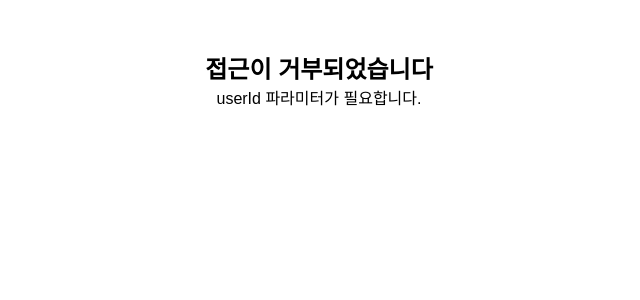
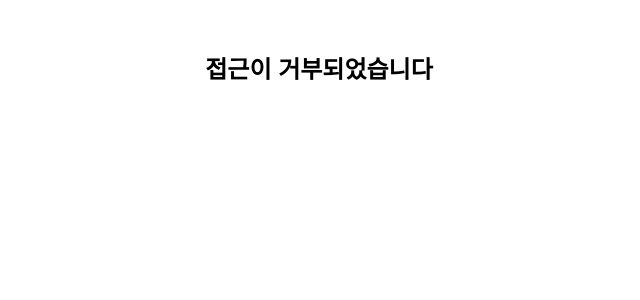
Before and after one commit to an4216/xperp_qna_chatbot, a FastAPI app: template src/templates/chat.html in a window 1280 px wide. Shown: the top 300 px of the page, without its empty margins (321-961 px from the left). Run offline with FastAPI, Linux system fonts and the light colour scheme; the template is opened without the code that fills it, so the values that code supplies are empty; some web fonts are replaced.

Commit message:
접근 거부 메시지에서 파라미터 정보 제거
보안 강화: 접근 거부 시 힌트 제거
- "userId 파라미터가 필요합니다" → "접근이 거부되었습니다"
- "3-50자 필요합니다" → "접근이 거부되었습니다"
- 예시 URL 제거

변경 사항:
- API: 모든 거부 메시지를 "접근이 거부되었습니다"로 통일
- 클라이언트: alert 및 에러 페이지 메시지 간소화
- 400 에러 → 403 에러로 변경 (일관성)

🤖 Generated with [Claude Code](https://claude.com/claude-code)

Co-Authored-By: Claude <noreply@anthropic.com>

```diff
--- a/src/templates/chat.html
+++ b/src/templates/chat.html
@@ -68,21 +68,21 @@
 
       // userId가 없으면 접근 차단
       if (!userId) {
-        alert('접근이 거부되었습니다.\n\nuserId 파라미터가 필요합니다.\n\n예시: /?userId=your_user_id');
+        alert('접근이 거부되었습니다.');
         window.close();
         // window.close()가 작동하지 않을 경우 빈 페이지로 리디렉션
         setTimeout(() => {
-          document.body.innerHTML = '<div style="text-align:center;margin-top:50px;"><h2>접근이 거부되었습니다</h2><p>userId 파라미터가 필요합니다.</p></div>';
+          document.body.innerHTML = '<div style="text-align:center;margin-top:50px;"><h2>접근이 거부되었습니다</h2></div>';
         }, 100);
         return;
       }
 
       // userId 길이 검증
       if (userId.length < 3 || userId.length > 50) {
-        alert('유효하지 않은 userId입니다.\n\n3-50자 필요합니다.');
+        alert('접근이 거부되었습니다.');
         window.close();
         setTimeout(() => {
-          document.body.innerHTML = '<div style="text-align:center;margin-top:50px;"><h2>유효하지 않은 userId</h2><p>3-50자 필요합니다.</p></div>';
+          document.body.innerHTML = '<div style="text-align:center;margin-top:50px;"><h2>접근이 거부되었습니다</h2></div>';
         }, 100);
         return;
       }
```
Also changed, not shown: src/api/api.py (+3 -4 lines).
